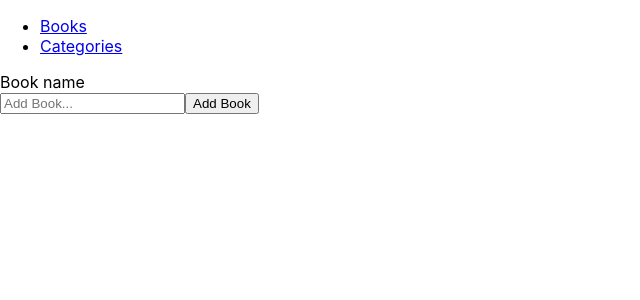
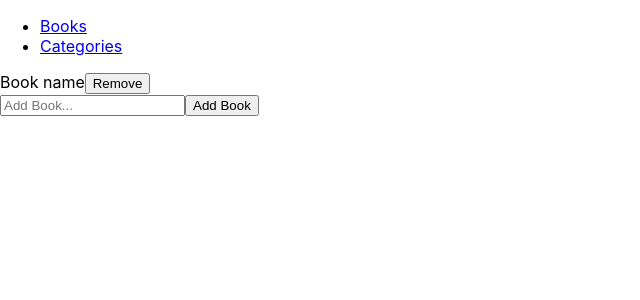
Before and after one commit to rtonata88/Bookstore, a React (Create React App) app: page / in a window 1280 px wide. Shown: the top 300 px of the page, without its empty margins (0-640 px from the left). Built offline with nearby package versions, Linux system fonts and the light colour scheme.

Commit message:
Added button to remove book

```diff
--- a/src/components/BookItem.js
+++ b/src/components/BookItem.js
@@ -3,6 +3,7 @@ import React from 'react';
 const BookItem = () => (
   <div className="bookItem">
     <span>Book name</span>
+    <button type="button">Remove</button>
   </div>
 );
 
```
